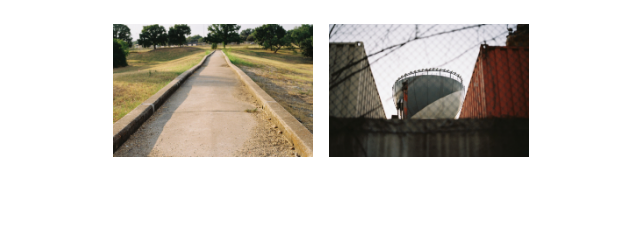
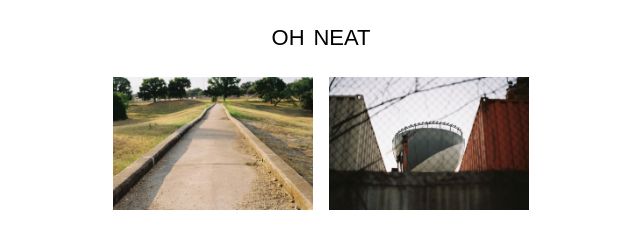
Before and after one commit to ohneat/ohneat.github.io, a plain HTML site: page index.html in a window 1280 px wide. Shown: the whole page, without its empty margins (319-959 px from the left). Drawn offline with Linux system fonts and the light colour scheme.

Commit message:
Update index.html

```diff
--- a/index.html
+++ b/index.html
@@ -7,7 +7,7 @@
 </head>
 <body>
   <div class="container">
-
+    <div class="title">OH NEAT</div>
     <div onclick="openPhoto('photos/path_roll1.JPG')" class="photo-box">
       <img src="photos/path_roll1.JPG" alt="Photo 2">
     </div>
```
